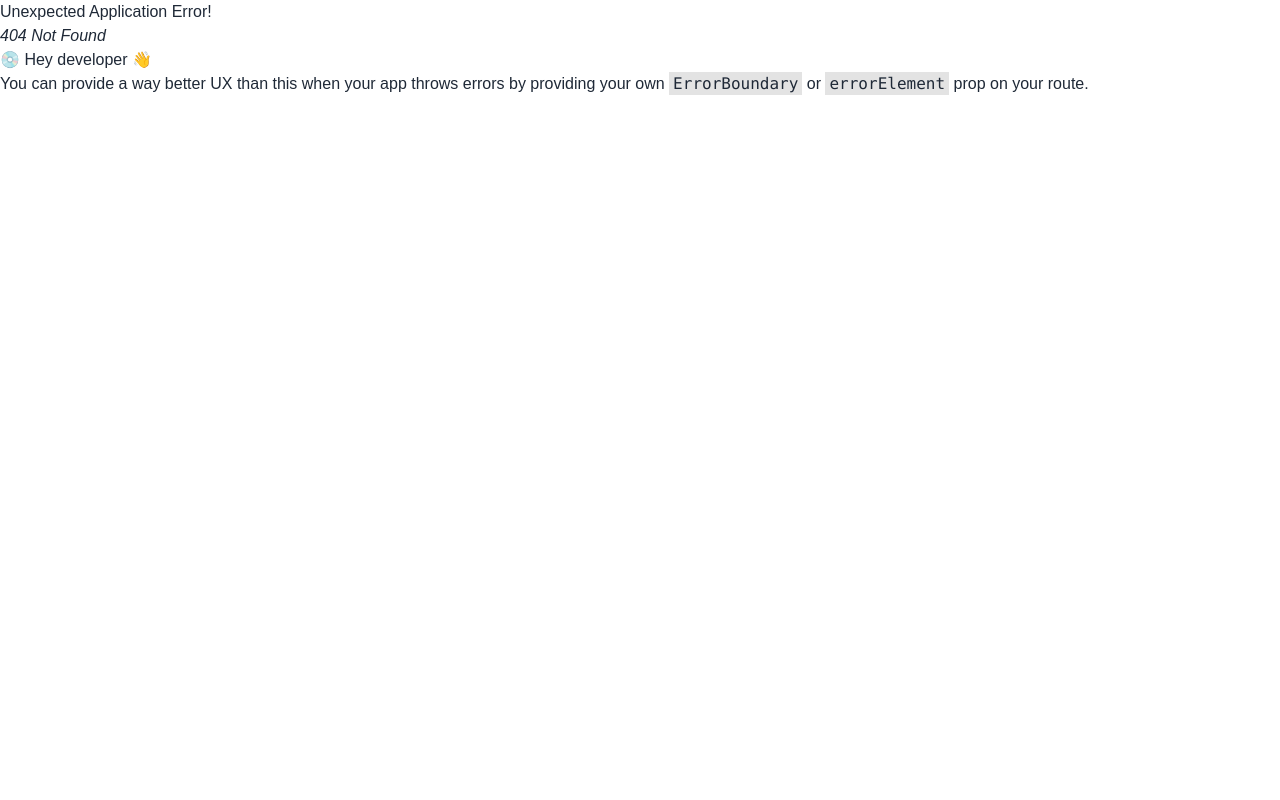
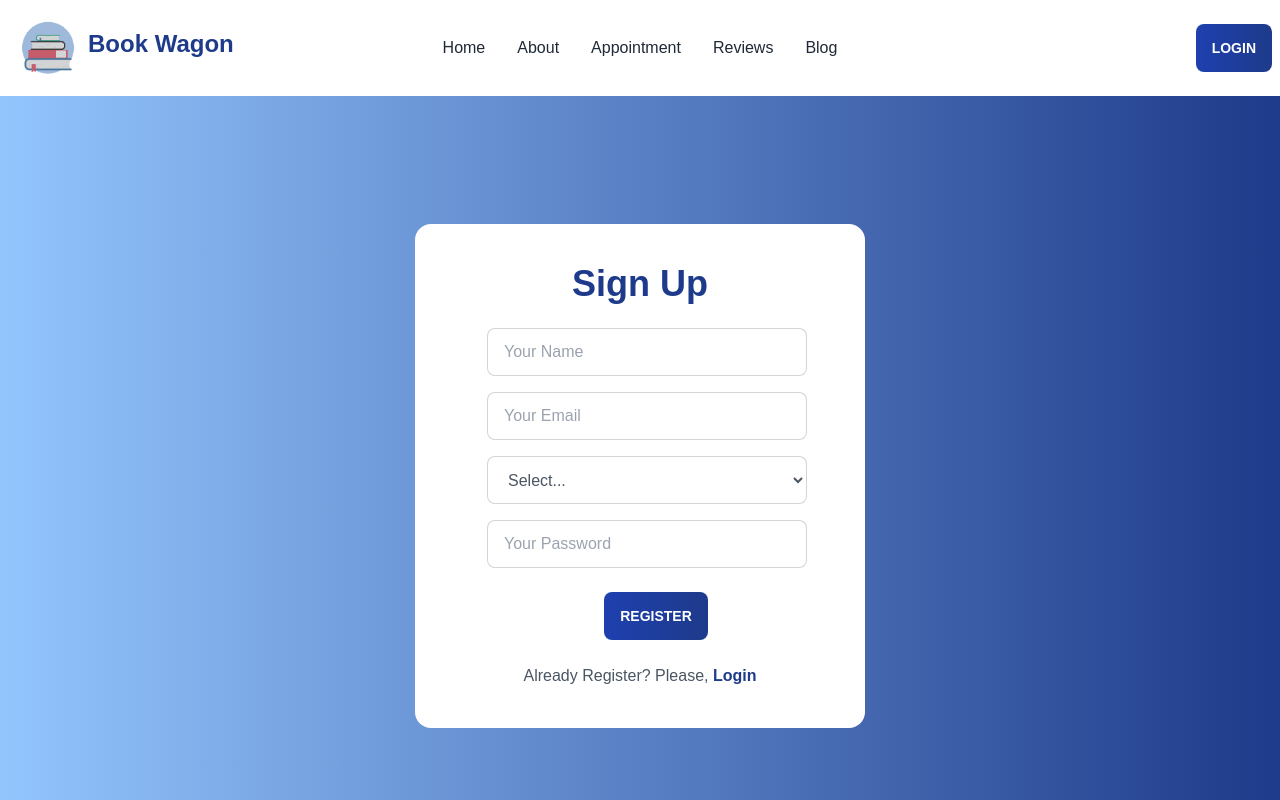
Before and after one commit to Anamika362890/book-wagoan-client, a React (Create React App) app: page /signup in a window 1280 px wide. Before the commit this address had no page. Shown: the top 800 px of the page. Built offline with nearby package versions, Linux system fonts and the light colour scheme; no server answers.

Commit message:
regImplementation

```diff
--- a/package.json
+++ b/package.json
@@ -8,9 +8,11 @@
     "@testing-library/react": "^13.4.0",
     "@testing-library/user-event": "^13.5.0",
     "daisyui": "^2.41.0",
+    "firebase": "^9.14.0",
     "react": "^18.2.0",
     "react-dom": "^18.2.0",
     "react-hero-icon": "^0.0.7",
+    "react-hook-form": "^7.39.5",
     "react-router-dom": "^6.4.3",
     "react-scripts": "5.0.1",
     "web-vitals": "^2.1.4"
--- /dev/null
+++ b/src/Context/AuthProvider.js
@@ -0,0 +1,58 @@
+import React, { createContext, useEffect, useState } from 'react';
+
+
+import { createUserWithEmailAndPassword, getAuth, onAuthStateChanged, signInWithEmailAndPassword, signOut } from 'firebase/auth';
+import app from '../firebase/firebase.config';
+
+export const AuthContext = createContext();
+const auth = getAuth(app);
+
+const AuthProvider = ({ children }) => {
+    const [user, setUser] = useState(null);
+
+    const createUser = (email, password) => {
+
+
+        return createUserWithEmailAndPassword(auth, email, password);
+    }
+
+    const logIn = (email, password) => {
+
+        return signInWithEmailAndPassword(auth, email, password);
+    }
+
+    const logout = () => {
+
+        return signOut(auth);
+    }
+
+
+    useEffect(() => {
+
+        const unSubscribe = onAuthStateChanged(auth, currentUser => {
+            console.log('user inside state change', currentUser);
+            setUser(currentUser);
+
+
+        });
+        return () => {
+            unSubscribe();
+        }
+
+    }, [])
+
+
+    const authInfo = {
+        createUser, user, logIn, logout
+    };
+    return (
+        <div>
+            <AuthContext.Provider value={authInfo}>
+                {children}
+
+            </AuthContext.Provider>
+        </div>
+    );
+};
+
+export default AuthProvider;
--- a/src/Pages/Blog/Blogs.js
+++ b/src/Pages/Blog/Blogs.js
@@ -3,9 +3,11 @@ import qstn1 from '../../assest/blog1.jpg'
 import qstn2 from '../../assest/qstn2.png'
 import qstn3 from '../../assest/qstn3.png'
 import qstn4 from '../../assest/qstn4.png'
+import useTitle from '../../Hooks/Hooks';
 import Blog from './Blog';
 
 const Blogs = () => {
+    useTitle('Blog')
     const BlogsData = [
         {
             id: 1,
--- a/src/Pages/Shared/Nav/Nav.js
+++ b/src/Pages/Shared/Nav/Nav.js
@@ -1,9 +1,11 @@
-import React from 'react';
+import React, { useContext } from 'react';
 import { Link } from 'react-router-dom';
 import Button from '../Button/Button';
 import img from '../../../assest/2.webp'
+import { AuthContext } from '../../../Context/AuthProvider';
 
 const Nav = () => {
+    const { user, logout } = useContext(AuthContext);
 
     const menuItems = <React.Fragment>
 
@@ -14,7 +16,15 @@ const Nav = () => {
         <li><Link to='/blog'>Blog</Link></li>
 
 
+
+
     </React.Fragment>
+
+    const handleLogout = () => {
+        logout()
+            .then()
+            .catch();
+    }
     return (
         <div className='max-w-screen-xl mx-auto'>
             <div className="navbar bg-base-100">
@@ -30,7 +40,7 @@ const Nav = () => {
                         </ul>
                     </div>
 
-                    <Link className=" lg:text-2xl md:text-xl text-lg  flex font-bold text-blue-900 ">
+                    <Link to='/' className=" lg:text-2xl md:text-xl text-lg  flex font-bold text-blue-900 ">
 
                         <img src={img} className='lg:h-20 md:h-24 lg:mt-0 md:mt-0  mt-6 hidden lg:block md:block ' alt='' />
 
@@ -46,10 +56,19 @@ const Nav = () => {
                         {menuItems}
 
 
+
                     </ul>
                 </div>
                 <div className="navbar-end">
-                    <Link to='/login'> <Button>Login</Button></Link>
+
+
+                    {
+                        user?.uid
+                            ?
+                            <Link onClick={handleLogout} > <Button>Logout</Button></Link>
+                            :
+                            <Link to='/login'> <Button>Login</Button></Link>
+                    }
                 </div>
             </div>
         </div>
--- a/src/Pages/Sign/Login.js
+++ b/src/Pages/Sign/Login.js
@@ -1,25 +1,88 @@
-import React from 'react';
+import React, { useContext, useState } from 'react';
 import Button from '../Shared/Button/Button';
 import google from '../../assest/google.webp'
+import { Link } from 'react-router-dom';
+import { useForm } from 'react-hook-form';
+import useTitle from '../../Hooks/Hooks';
+import { AuthContext } from '../../Context/AuthProvider';
 
 const Login = () => {
+    useTitle('Login')
+    const { logIn } = useContext(AuthContext);
+    const { register, formState: { errors }, handleSubmit
+    } = useForm();
+    const [loginError, setLoginError] = useState('')
+
+
+    const handleLogin = data => {
+        console.log(data);
+        setLoginError('');
+        logIn(data.email, data.password)
+            .then(result => {
+                const user = result.user;
+                console.log(user);
+
+
+            })
+            .catch(error => {
+                console.log(error.message);
+                setLoginError(error.message);
+            });
+    }
+
+
+
+
+
+
+
     return (
         <div className='hero bg-gradient-to-r from-blue-300 to-blue-900 text-white '>
-            <div className='text-center m-32 p-20 rounded-2xl bg-white ' >
+            <div className='text-center m-32 p-10 rounded-2xl bg-white ' >
                 <h1 className='text-4xl font-bold mb-6 text-blue-900'>Login</h1>
-                <input type="text" placeholder="Type here" className="input input-bordered w-full max-w-xs" />
-                <input type="text" placeholder="Type here" className="input input-bordered w-full max-w-xs" />
+                <form className=' ml-8' onSubmit={handleSubmit(handleLogin)}>
 
-                <div className='my-7 '>
-                    <Button>Login</Button>
-                </div>
+                    <div className="form-control w-full max-w-xs text-gray-600 my-4">
 
-                <p className='text-gray-400'>New Here? Please, <span className='text-blue-900 font-bold'>Sign Up</span></p>
+                        <input placeholder="Your email" type="email" {...register("email", { required: "Email is required" })} className="input input-bordered w-full max-w-xs" />
+                        {errors.email && <p className='text-red-600'>{errors.email?.message}</p>}
+
+                    </div>
+
+
+
+
+                    <div className="form-control w-full max-w-xs">
+
+                        <input placeholder="Your Password" type="password" {...register("password", {
+                            required: "Password is required",
+                            minLength: { value: 6, message: "Password must be 6 characters long" },
+                            pattern: { value: /(?=.*[A-Z])(?=.*[!@#$&*])(?=.*[0-9])/, }
+                        })} className=" text-gray-600 input input-bordered w-full max-w-xs" />
+                        {errors.password && <p className='text-red-500'>{errors.password.message}</p>}
+                    </div>
+                    <div>
+                        {
+                            loginError && <p className='text-red-600'>{loginError.slice(9, 50)} </p>
+                        }
+                    </div>
+
+                    <div className='py-6'>
+                        <Button>Login</Button>
+                    </div>
+
+
+
+                </form>
+
+
+
+                <p className='text-gray-400'>New Here? Please, <Link to='/signup' className='text-blue-900 font-bold'>Sign Up</Link></p>
 
                 <div className="flex flex-col w-full border-opacity-50">
 
                     <div className="divider text-gray-400">OR</div>
-                    <button className='btn btn-outline'>
+                    <button className='btn btn-outline '>
                         <img className='h-10' src={google} alt='' />
 
                         Log in with google</button>
--- /dev/null
+++ b/src/Pages/Sign/Signup.js
@@ -0,0 +1,89 @@
+import React, { useContext } from 'react';
+import { useForm } from 'react-hook-form';
+import { Link } from 'react-router-dom';
+import { AuthContext } from '../../Context/AuthProvider';
+import Button from '../Shared/Button/Button';
+import useTitle from './../../Hooks/Hooks';
+
+const Signup = () => {
+    useTitle('Register')
+    const { register, formState: { errors }, handleSubmit
+    } = useForm();
+    const { createUser } = useContext(AuthContext)
+
+    const handleLogin = data => {
+        console.log(data);
+
+        createUser(data.email, data.password)
+            .then(result => {
+                const user = result.user;
+                console.log(user);
+
+            })
+            .catch(error => console.log(error));
+    }
+
+    return (
+        <div>
+            <div className='hero bg-gradient-to-r from-blue-300 to-blue-900 text-white '>
+                <div className=' w-[450px] text-center m-32 p-10 rounded-2xl bg-white ' >
+                    <h1 className='text-4xl font-bold mb-6 text-blue-900 '>Sign Up</h1>
+                    <form className=' ml-8' onSubmit={handleSubmit(handleLogin)}>
+
+                        <div className="form-control w-full max-w-xs text-gray-600 my-4">
+
+                            <input placeholder="Your Name" type="name" {...register("name", { required: "Name is required" })} className="input input-bordered w-full max-w-xs" />
+                            {errors.name && <p className='text-red-600'>{errors.name?.message}</p>}
+
+                        </div>
+
+                        <div className="form-control w-full text-gray-600  mb-4">
+
+                            <input placeholder="Your Email" type="text" {...register("email", { required: "Email Address is required" })} className="input input-bordered w-full max-w-xs" />
+                            {errors.email && <p className='text-red-600'>{errors.email?.message}</p>}
+
+                        </div>
+                        <div className="form-control w-full mb-4 max-w-xs">
+                            <select placeholder="Select" {...register("category", { required: "Please choose one" })} className='text-gray-600 input input-bordered w-full max-w-xs' >
+                                <option value="">Select...</option>
+                                <option value="Seller">Seller</option>
+                                <option value="Buyer">Buyer</option>
+                            </select>
+
+                        </div>
+                        <div className="form-control w-full max-w-xs">
+
+                            <input placeholder="Your Password" type="password" {...register("password", {
+                                required: "Password is required",
+                                minLength: { value: 6, message: "Password must be 6 characters long" },
+                                pattern: { value: /(?=.*[A-Z])(?=.*[!@#$&*])(?=.*[0-9])/, message: 'Password must have uppercase, number and special characters' }
+                            })} className=" text-gray-600 input input-bordered w-full max-w-xs" />
+                            {errors.password && <p className='text-red-500'>{errors.password.message}</p>}
+                        </div>
+
+
+
+
+                        <div className='py-6'>
+                            <Button>Register</Button>
+                        </div>
+
+                    </form>
+
+
+                    <p className='text-gray-600'>Already Register? Please, <Link to='/login' className='text-blue-900 font-bold'>Login</Link></p>
+
+                    <div className="flex flex-col w-full border-opacity-50">
+
+
+
+                    </div>
+
+
+                </div>
+            </div>
+        </div>
+    );
+};
+
+export default Signup;
--- /dev/null
+++ b/src/firebase/firebase.config.js
@@ -0,0 +1,18 @@
+// Import the functions you need from the SDKs you need
+import { initializeApp } from "firebase/app";
+// TODO: Add SDKs for Firebase products that you want to use
+// https://firebase.google.com/docs/web/setup#available-libraries
+
+// Your web app's Firebase configuration
+const firebaseConfig = {
+    apiKey: process.env.REACT_APP_apiKey,
+    authDomain: process.env.REACT_APP_authDomain,
+    projectId: process.env.REACT_APP_projectId,
+    storageBucket: process.env.REACT_APP_storageBucket,
+    messagingSenderId: process.env.REACT_APP_messagingSenderId,
+    appId: process.env.REACT_APP_appId,
+};
+
+// Initialize Firebase
+const app = initializeApp(firebaseConfig);
+export default app;
--- a/src/index.js
+++ b/src/index.js
@@ -3,11 +3,14 @@ import ReactDOM from 'react-dom/client';
 import './index.css';
 import App from './App';
 import reportWebVitals from './reportWebVitals';
+import AuthProvider from './Context/AuthProvider';
 
 const root = ReactDOM.createRoot(document.getElementById('root'));
 root.render(
   <React.StrictMode>
-    <App />
+    <AuthProvider>
+      <App />
+    </AuthProvider>
   </React.StrictMode>
 );
 
```
Also changed, not shown: src/Pages/Route404/Route404.js (added, +22 -0 lines), src/Routes/Routes/Routes.js (+10 -0 lines), src/assest/404webp.webp (added), 1 other file (tests, documents, lock files or other folders).
